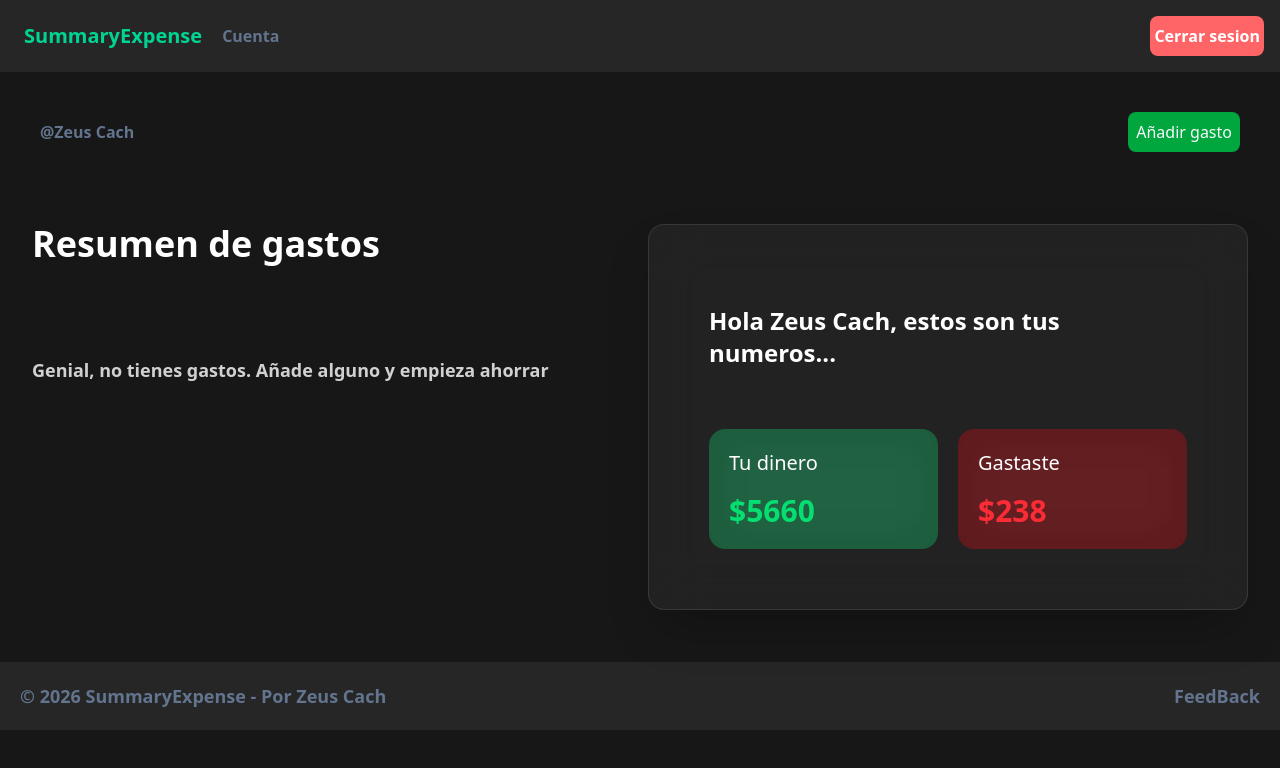
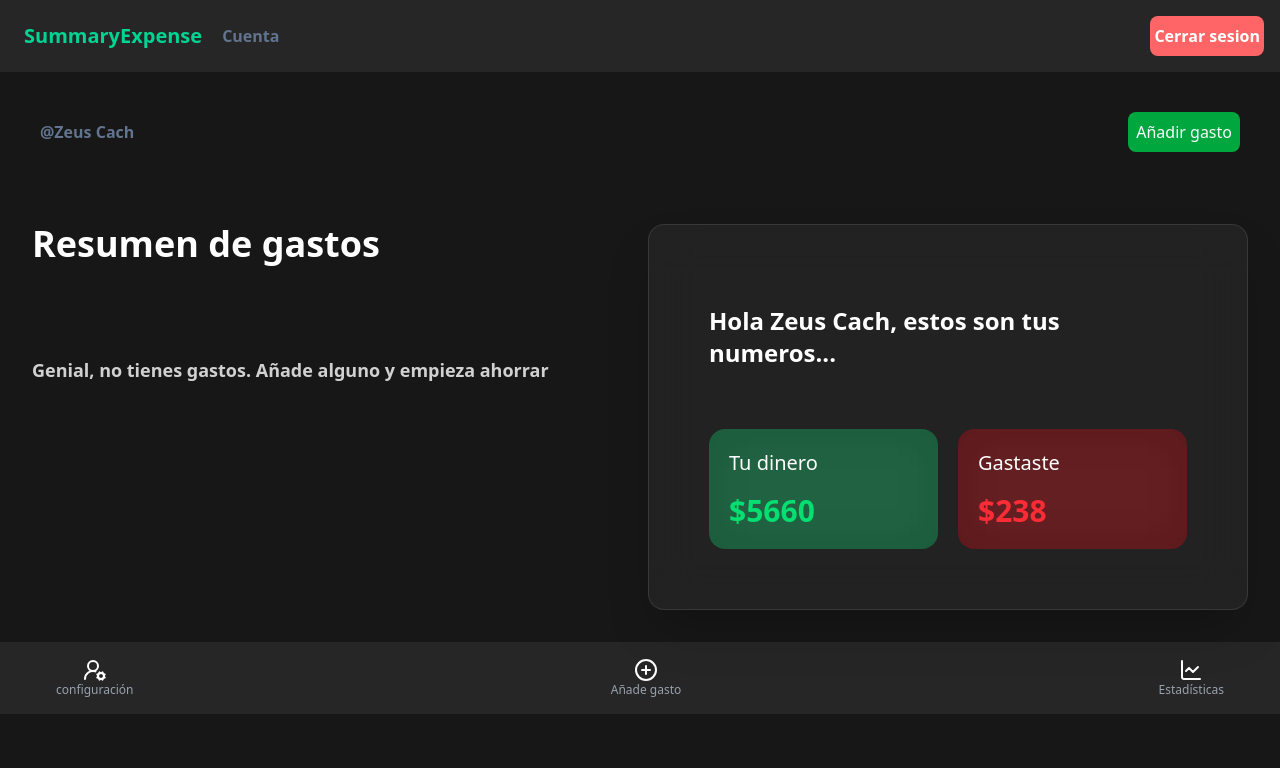
Before and after one commit to zeusCach/SummaryExpense, a React (Vite) app: page / in a window 1280 px wide. Shown: the top 768 px of the page. Built offline with nearby package versions, Linux system fonts and the light colour scheme.

Commit message:
Creando navegacion principal para dispositivos moviles

```diff
--- a/src/App.jsx
+++ b/src/App.jsx
@@ -3,16 +3,15 @@ import Footer from "./components/Footer"
 import AppRoutes from "./routes/AppRoutes"
 import { useReducer } from "react";
 import { ExpenseReducer, inicialState } from "./reducer/appReducer";
+import NavigatorDown from "./components/NavigatorDown";
 
 
 function App() {
-  //https://youtube.com/shorts/5AAMKbfcdco?si=SkgoIWPzqae50NtT
-
   return (
     <>
       <Navigator />
       <AppRoutes />
-      <Footer />
+      <NavigatorDown />
     </>
   )
 }
--- /dev/null
+++ b/src/components/NavigatorDown.jsx
@@ -0,0 +1,30 @@
+import {
+    ChartLine,
+    CirclePlus,
+    LogOutIcon,
+    UserCog2Icon
+} from "lucide-react";
+
+
+export default function NavigatorDown() {
+    return (
+        <div className="bg-neutral-800 p-4">
+
+            <div className="flex justify-between items-center px-10">
+                <div className="flex flex-col items-center">
+                    <UserCog2Icon className="text-white cursor-pointer hover:text-emerald-400" />
+                    <p className="text-xs text-gray-400">configuración</p>
+                </div>
+                <div className="flex flex-col items-center">
+                    <CirclePlus className="text-white cursor-pointer hover:text-emerald-400" />
+                    <p className="text-xs text-gray-400">Añade gasto</p>
+                </div>
+                <div className="flex flex-col items-center">
+                    <ChartLine className="text-white cursor-pointer hover:text-emerald-400" />
+                    <p className="text-xs text-gray-400">Estadísticas</p>
+                </div>
+            </div>
+
+        </div>
+    )
+}
```
